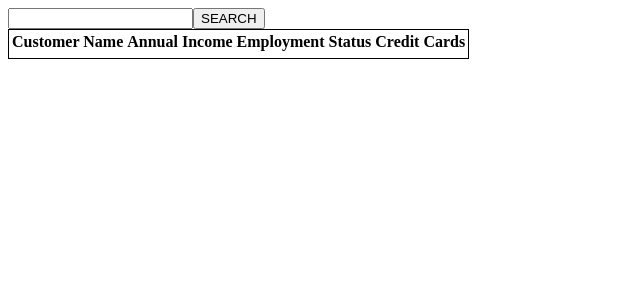
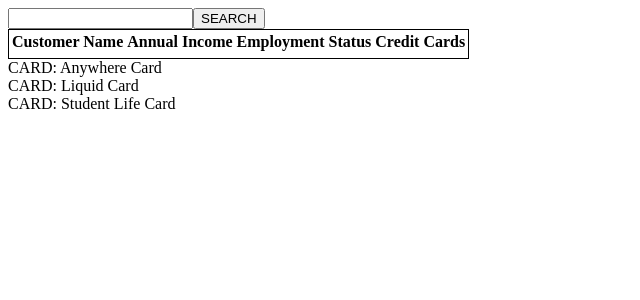
Before and after one commit to maciejk77/tm-app, a React (Create React App) app: page / in a window 1280 px wide. Shown: the top 300 px of the page, without its empty margins (0-640 px from the left). Built offline with nearby package versions, Linux system fonts and the light colour scheme.

Commit message:
Refactor and basic CardData component

```diff
--- a/src/App.js
+++ b/src/App.js
@@ -1,13 +1,13 @@
 import React, { Component } from 'react';
 import SearchBar from './components/search_bar.js';
-import CustomerList from './components/customer_list.js';
+import CustomerData from './components/customer_data.js';
 
 class App extends Component {
   render() {
     return (
       <div>
         <SearchBar />
-        <CustomerList />
+        <CustomerData />
       </div>
     );
   }
--- /dev/null
+++ b/src/components/card_data.js
@@ -0,0 +1,9 @@
+import React from 'react';
+
+const CardData = (props) => {
+  return (
+    props.available_cards.map(card => <div>CARD: {card}</div>)
+  )
+}
+
+export default CardData;
--- /dev/null
+++ b/src/components/customer_data.js
@@ -0,0 +1,39 @@
+import React, { Component } from 'react';
+import { connect } from 'react-redux';
+import CardData from './card_data';
+
+class CustomerData extends Component {
+
+  render() {
+    const { title, first_name, last_name, annual_income, employment_status, available_cards } = this.props.customer;
+    return (
+      <div>
+        <table style={{border: '1px solid black', textAlign: 'center'}}>
+          <thead>
+            <tr>
+              <th>Customer Name</th>
+              <th>Annual Income</th>
+              <th>Employment Status</th>
+              <th>Credit Cards</th>
+            </tr>
+          </thead>
+          <tbody>
+            <tr>
+              <td>{title} {first_name} {last_name}</td>
+              <td>{annual_income}</td>
+              <td>{employment_status}</td>
+              <td>{available_cards}</td>
+            </tr>
+          </tbody>
+        </table>
+        <CardData available_cards={["Anywhere Card", "Liquid Card", "Student Life Card"]} />
+      </div>
+    );
+  }
+}
+
+function mapStateToProps(state) {
+  return { customer: state.customer };
+}
+
+export default connect(mapStateToProps)(CustomerData);
--- a/src/components/customer_list.js
+++ /dev/null
@@ -1,34 +0,0 @@
-import React, { Component } from 'react';
-import { connect } from 'react-redux';
-
-class CustomerList extends Component {
-  render() {
-    const { title, first_name, last_name, annual_income, employment_status, available_cards } = this.props.customer;
-    return (
-      <table style={{border: '1px solid black', textAlign: 'center'}}>
-        <thead>
-          <tr>
-            <th>Customer Name</th>
-            <th>Annual Income</th>
-            <th>Employment Status</th>
-            <th>Credit Cards</th>
-          </tr>
-        </thead>
-        <tbody>
-          <tr>
-            <td>{title} {first_name} {last_name}</td>
-            <td>{annual_income}</td>
-            <td>{employment_status}</td>
-            <td>{available_cards}</td>
-          </tr>
-        </tbody>
-      </table>
-    );
-  }
-}
-
-function mapStateToProps(state) {
-  return { customer: state.customer };
-}
-
-export default connect(mapStateToProps)(CustomerList);
```
